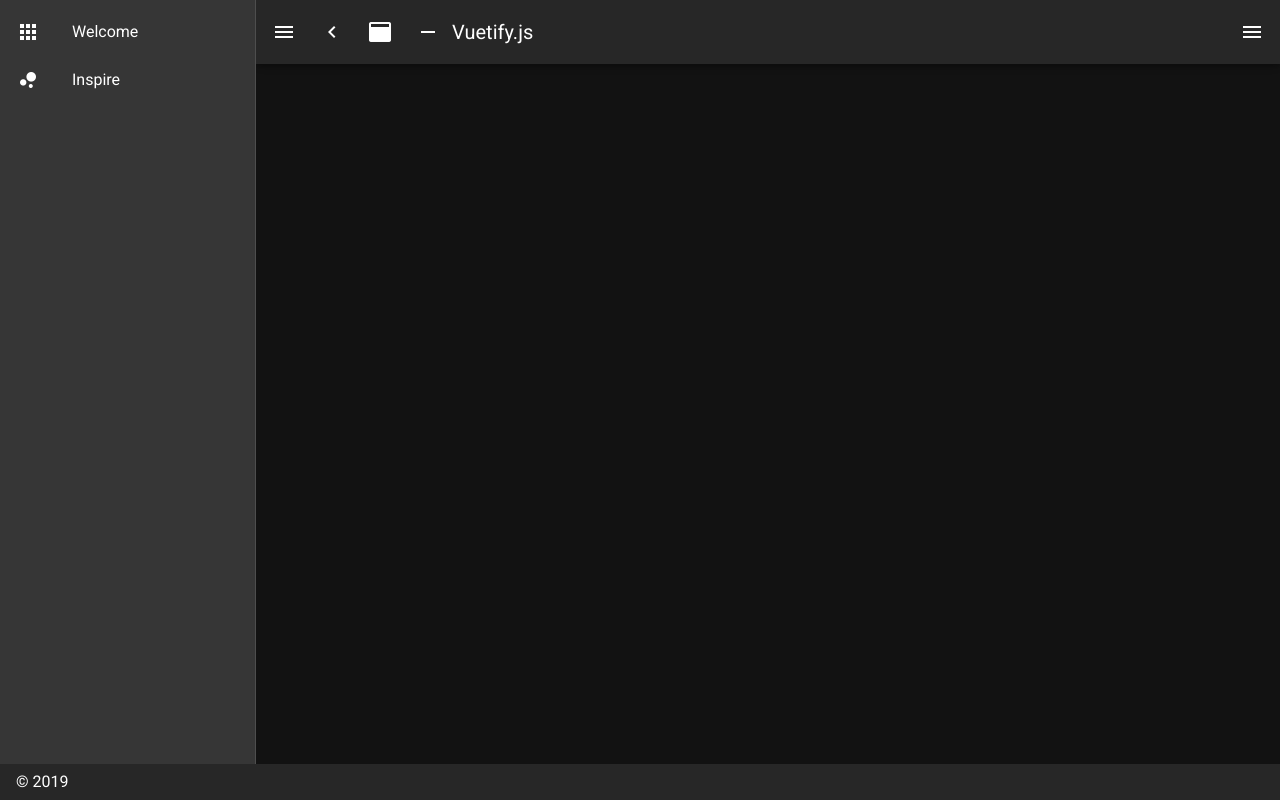
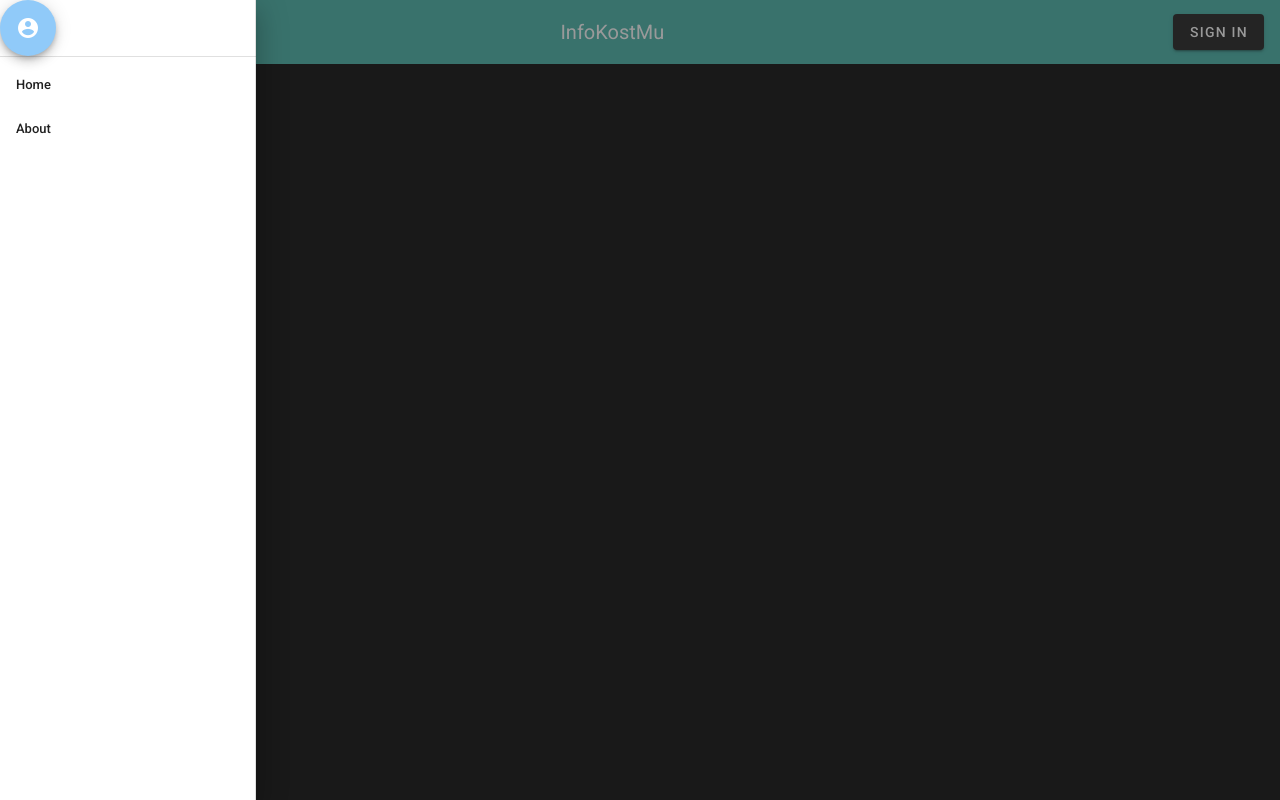
Before and after one commit to fadelrahman31/info-kost-app, a Nuxt app: page /landing in a window 1280 px wide. Both pictures are taken after a click on the button 28 px from the left and 32 px from the top of the page. Built offline with nearby package versions, Linux system fonts and the light colour scheme.

Commit message:
App Navigation Update

```diff
--- /dev/null
+++ b/components/AppNavigation.vue
@@ -0,0 +1,60 @@
+<template>
+    <span>
+        <v-navigation-drawer
+            v-model= "drawer"
+            light
+            absolute
+            temporary
+        >
+            <v-btn color="blue lighten-3" fab dark>
+                <v-icon>mdi-account-circle</v-icon>
+            </v-btn>
+            <v-divider></v-divider>
+            <v-list nav dense>
+                <v-list-item
+                    v-for= "item in items"
+                    :key= "item.title"
+                    link
+                >
+                    <v-list-item-content>
+                        <v-list-item-title>
+                            {{ item.title }}
+                        </v-list-item-title>
+                    </v-list-item-content>
+                </v-list-item>
+            </v-list>
+        </v-navigation-drawer>
+        <v-app-bar
+            absolute
+            color="teal lighten-2"
+            elevate-on-scroll
+        >
+            <v-app-bar-nav-icon
+                @click.stop="drawer = !drawer"
+            ></v-app-bar-nav-icon><v-spacer></v-spacer>
+            <v-toolbar-title>{{ appTitle }}</v-toolbar-title>
+            <v-spacer flat></v-spacer>
+            <v-btn flat>sign in</v-btn>
+        </v-app-bar>
+    </span>
+</template>
+
+<script>
+export default {
+    name: 'AppNavigation',
+    data() {
+        return {
+            appTitle: 'InfoKostMu',
+            drawer: null,
+            items: [
+                {
+                    title: 'Home',
+                },
+                {
+                    title: 'About'
+                }
+            ]
+        };
+    }
+};
+</script>
--- a/layouts/default.vue
+++ b/layouts/default.vue
@@ -1,66 +1,6 @@
 <template>
-  <v-app dark>
-    <v-navigation-drawer
-      v-model="drawer"
-      :mini-variant="miniVariant"
-      :clipped="clipped"
-      fixed
-      app
-    >
-      <v-list>
-        <v-list-item
-          v-for="(item, i) in items"
-          :key="i"
-          :to="item.to"
-          router
-          exact
-        >
-          <v-list-item-action>
-            <v-icon>{{ item.icon }}</v-icon>
-          </v-list-item-action>
-          <v-list-item-content>
-            <v-list-item-title v-text="item.title" />
-          </v-list-item-content>
-        </v-list-item>
-      </v-list>
-    </v-navigation-drawer>
-    <v-app-bar :clipped-left="clipped" fixed app>
-      <v-app-bar-nav-icon @click.stop="drawer = !drawer" />
-      <v-btn @click.stop="miniVariant = !miniVariant" icon>
-        <v-icon>mdi-{{ `chevron-${miniVariant ? 'right' : 'left'}` }}</v-icon>
-      </v-btn>
-      <v-btn @click.stop="clipped = !clipped" icon>
-        <v-icon>mdi-application</v-icon>
-      </v-btn>
-      <v-btn @click.stop="fixed = !fixed" icon>
-        <v-icon>mdi-minus</v-icon>
-      </v-btn>
-      <v-toolbar-title v-text="title" />
-      <v-spacer />
-      <v-btn @click.stop="rightDrawer = !rightDrawer" icon>
-        <v-icon>mdi-menu</v-icon>
-      </v-btn>
-    </v-app-bar>
-    <v-content>
-      <v-container>
-        <nuxt />
-      </v-container>
-    </v-content>
-    <v-navigation-drawer v-model="rightDrawer" :right="right" temporary fixed>
-      <v-list>
-        <v-list-item @click.native="right = !right">
-          <v-list-item-action>
-            <v-icon light>
-              mdi-repeat
-            </v-icon>
-          </v-list-item-action>
-          <v-list-item-title>Switch drawer (click me)</v-list-item-title>
-        </v-list-item>
-      </v-list>
-    </v-navigation-drawer>
-    <v-footer :fixed="fixed" app>
-      <span>&copy; 2019</span>
-    </v-footer>
+  <v-app>
+    <nuxt />
   </v-app>
 </template>
 
--- a/nuxt.config.js
+++ b/nuxt.config.js
@@ -36,7 +36,6 @@ module.exports = {
    */
   buildModules: [
     // Doc: https://github.com/nuxt-community/eslint-module
-    '@nuxtjs/eslint-module',
     '@nuxtjs/vuetify'
   ],
   /*
--- a/pages/landing.vue
+++ b/pages/landing.vue
@@ -0,0 +1,19 @@
+<template>
+    <v-app>
+        <app-navigation></app-navigation>
+        <v-content>
+            <span></span>
+        </v-content>
+    </v-app>
+</template>
+
+<script>
+import AppNavigation from '@/components/AppNavigation';
+
+export default {
+    name: 'landing',
+    components: {
+        AppNavigation
+    }
+};
+</script>
```
Also changed, not shown: package.json (+1 -9 lines), .eslintrc.js (deleted).
